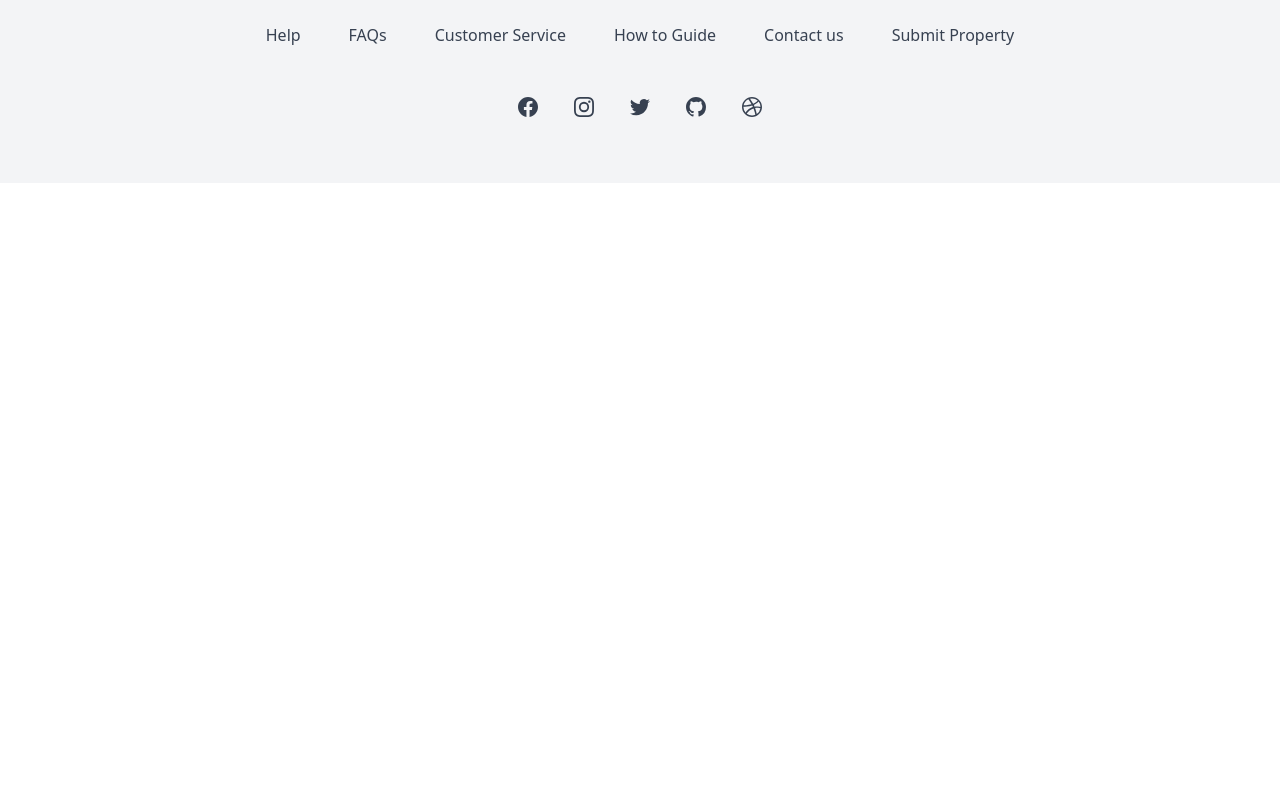
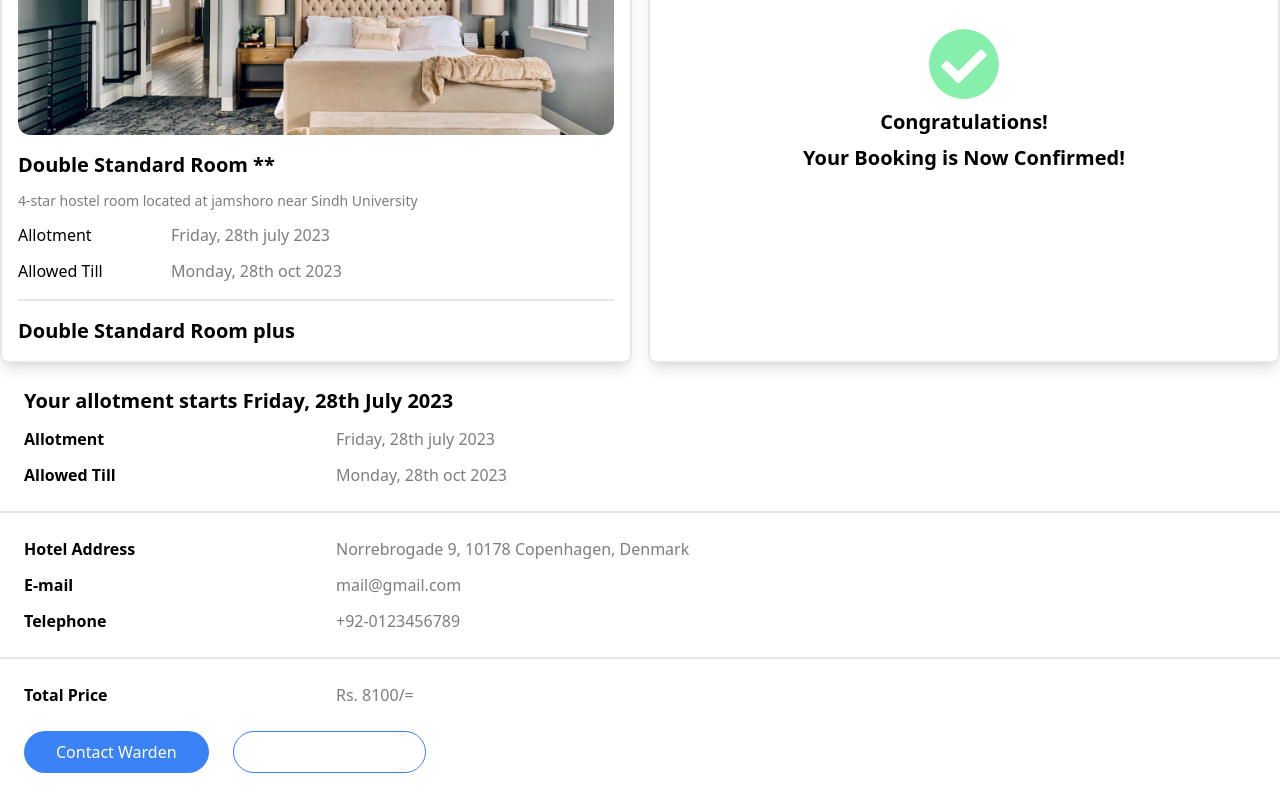
Before and after one commit to AdeelAtta/Hostelow, a Next.js app: page /hostels/BookingConfirmed in a window 1280 px wide. Shown: the part 260-1060 px from the top of the page. Before the commit the page ends 800 px from the top, so only its background shows below. Built offline with nearby package versions, Linux system fonts and the light colour scheme.

Commit message:
Finalize BookingConfirm Page

```diff
--- a/src/components/elements/Button.tsx
+++ b/src/components/elements/Button.tsx
@@ -9,7 +9,8 @@ const Button: React.FC<buttonProps> = ({ text, handleClick, type, customeStyle }
     return (
         <button
             type={type}
-            onClick={() => handleClick}
+            onClick={() => handleClick && handleClick()
+            }
             className={`bg-blue-500 rounded-full py-2 text-white flex items-center justify-center ${customeStyle}`}
         >
             {text}
--- a/src/pages/hostels/BookingConfirmed.tsx
+++ b/src/pages/hostels/BookingConfirmed.tsx
@@ -1,10 +1,100 @@
+import Button from '@/components/elements/Button';
 import React from 'react'
+import { FaCheckCircle } from "react-icons/fa";
 
 const BookingConfirmed = () => {
   return (
-    <div>
+    <section className='max-w-screen-xl mx-auto text-black py-4 px-4 xl:px-0 xl:py-8'>
+      <div className='grid grid-cols-1 md:grid-cols-2 gap-4'>
+        <div className='flex-1 border-2 shadow-lg rounded-lg p-4 flex flex-col order-2 md:order-1'>
+          <img src="/assets/hotell4.png" alt="" />
+          <div className='flex flex-col gap-y-2 md:gap-y-3 py-4 border-b-2'>
+            <h2 className='leading-none text-md md:text-xl font-bold'>Double Standard Room **</h2>
+            <p className='text-[#7D7D7D] text-sm'>4-star hostel room located at jamshoro near Sindh University</p>
+            <div className='flex flex-col gap-y-2 lg:gap-y-3'>
+              <div className="grid grid-cols-1 lg:grid-cols-4 lg:gap-4">
+                <div className='...'>
+                  <span>Allotment</span>
+                </div>
+                <div className='lg:col-span-3 text-[#7D7D7D]'>Friday, 28th july 2023</div>
+              </div>
+              <div className="grid grid-cols-1 lg:grid-cols-4 lg:gap-4">
+                <div>
+                  <span>Allowed Till </span>
+                </div>
+                <div className='lg:col-span-3 text-[#7D7D7D]'>Monday, 28th oct 2023</div>
+              </div>
+            </div>
+          </div>
+          <div className='flex flex-col gap-y-3 md:gap-y-4 pt-4'>
+            <h2 className='leading-none text-md md:text-xl font-bold'>Double Standard Room plus</h2>
+          </div>
+        </div>
+        <div className='flex-1 border-2 shadow-lg rounded-lg p-4 flex flex-col justify-center items-center md:gap-y-2 order-1 md:order-2'>
+          <FaCheckCircle className="text-7xl text-green-300" />
+          <h3 className='text-lg md:text-xl font-bold'>Congratulations!</h3>
+          <h3 className='text-base md:text-xl font-bold text-center'>Your Booking is Now Confirmed!</h3>
+        </div>
+      </div>
+      <div className='border-b-2 p-6'>
+        <div className='flex flex-col gap-y-3'>
+          <h2 className='leading-none text-md md:text-xl font-bold'>Your allotment starts Friday, 28th July 2023</h2>
+          <div className='flex flex-col gap-y-2 lg:gap-y-3'>
+            <div className="grid grid-cols-1 lg:grid-cols-4 lg:gap-4">
+              <div className='...'>
+                <span className='font-bold'>Allotment</span>
+              </div>
+              <div className='lg:col-span-3 text-[#7D7D7D]'>Friday, 28th july 2023</div>
+            </div>
+            <div className="grid grid-cols-1 lg:grid-cols-4 lg:gap-4">
+              <div>
+                <span className='font-bold'>Allowed Till </span>
+              </div>
+              <div className='lg:col-span-3 text-[#7D7D7D]'>Monday, 28th oct 2023</div>
+            </div>
+          </div>
+        </div>
+      </div>
 
-    </div>
+      <div className='border-b-2 p-6'>
+        <div className='flex flex-col gap-y-2 lg:gap-y-3'>
+          <div className="grid grid-cols-1 lg:grid-cols-4 lg:gap-4">
+            <div className='...'>
+              <span className='font-bold'>Hotel Address</span>
+            </div>
+            <div className='lg:col-span-3 text-[#7D7D7D]'>Norrebrogade 9, 10178 Copenhagen, Denmark</div>
+          </div>
+          <div className="grid grid-cols-1 lg:grid-cols-4 lg:gap-4">
+            <div>
+              <span className='font-bold'>E-mail </span>
+            </div>
+            <div className='lg:col-span-3 text-[#7D7D7D]'>mail@gmail.com</div>
+          </div>
+          <div className="grid grid-cols-1 lg:grid-cols-4 lg:gap-4">
+            <div>
+              <span className='font-bold'>Telephone </span>
+            </div>
+            <div className='lg:col-span-3 text-[#7D7D7D]'>+92-0123456789</div>
+          </div>
+        </div>
+      </div>
+
+
+      <div className='p-6'>
+        <div className='flex flex-col gap-y-2 lg:gap-y-3'>
+          <div className="grid grid-cols-1 lg:grid-cols-4 lg:gap-4">
+            <div className='...'>
+              <span className='font-bold'>Total Price</span>
+            </div>
+            <div className='lg:col-span-3 text-[#7D7D7D]'>Rs. 8100/=</div>
+          </div>
+          <div className='flex flex-col md:flex-row gap-6 mt-3'>
+            <Button text='Contact Warden' type='button' customeStyle='p-4 px-8'/>
+            <Button text='Cancel Allotment' type='button' customeStyle='bg-transparent text-[blue] border-blue-500 border p-4 px-8'/>
+          </div>
+        </div>
+      </div>
+    </section>
   )
 }
 
--- a/src/pages/hostels/HostelBooking.tsx
+++ b/src/pages/hostels/HostelBooking.tsx
@@ -4,8 +4,15 @@ import { WiSandstorm } from "react-icons/wi";
 import { FaAddressCard } from "react-icons/fa";
 import { LuParkingSquare } from "react-icons/lu";
 import Button from '@/components/elements/Button';
-import { useRouter } from 'next/router';
+import { useRouter } from 'next/navigation';
+
 const HostelBooking = () => {
+
+    const router = useRouter();
+
+    const handleClick = () => {
+        router.push('/hostels/BookingConfirmed')
+    }
 
     return (
         <section className='max-w-screen-xl mx-auto text-black py-4 px-4 xl:px-0 xl:py-8'>
@@ -171,7 +178,7 @@ const HostelBooking = () => {
                     </div>
 
                     <Button text='Book Now!' type='button' customeStyle='mt-auto'
-                    handleClick={()=> {}}
+                        handleClick={() => handleClick()}
                     />
                 </div>
             </div>
```
